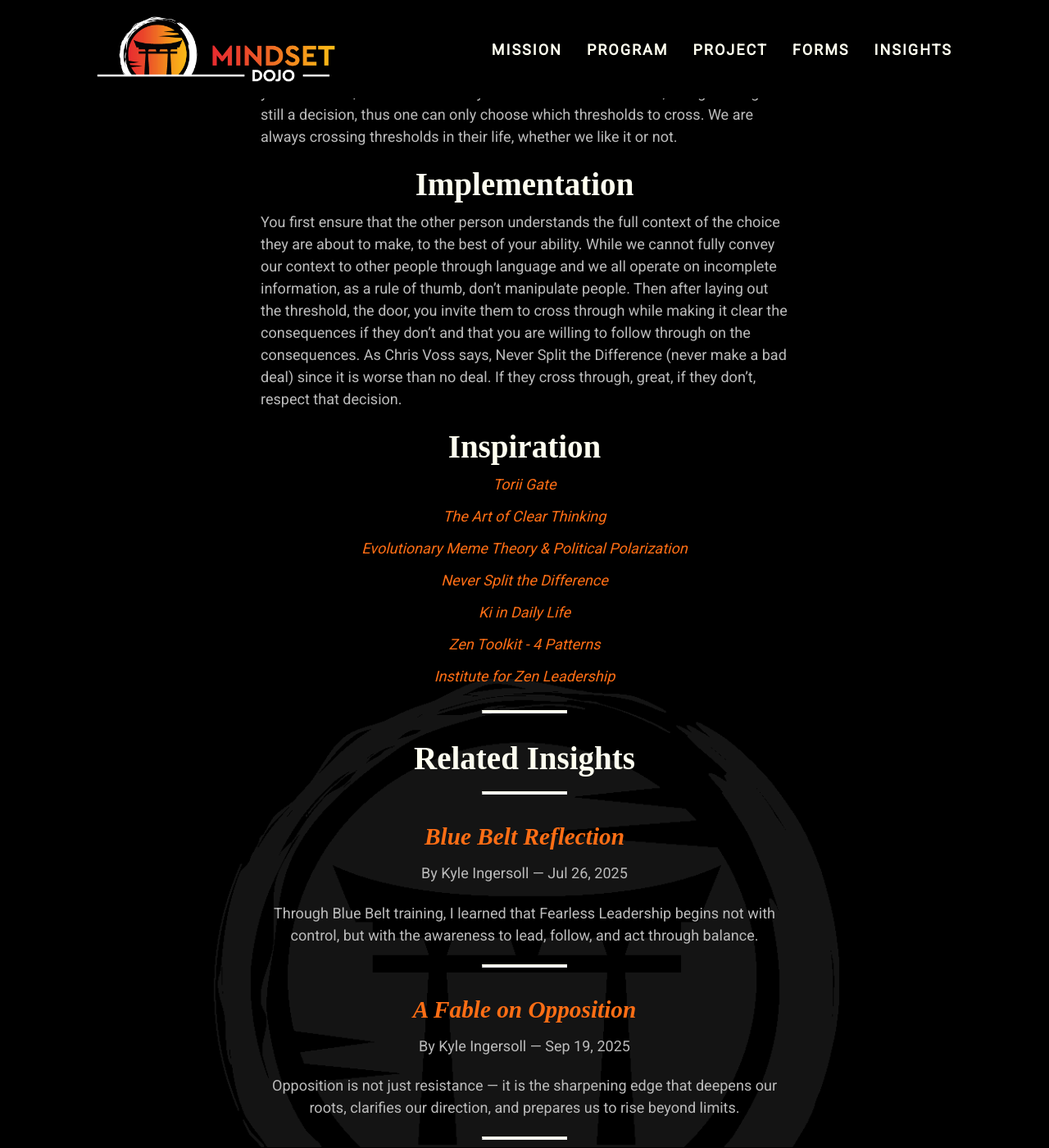
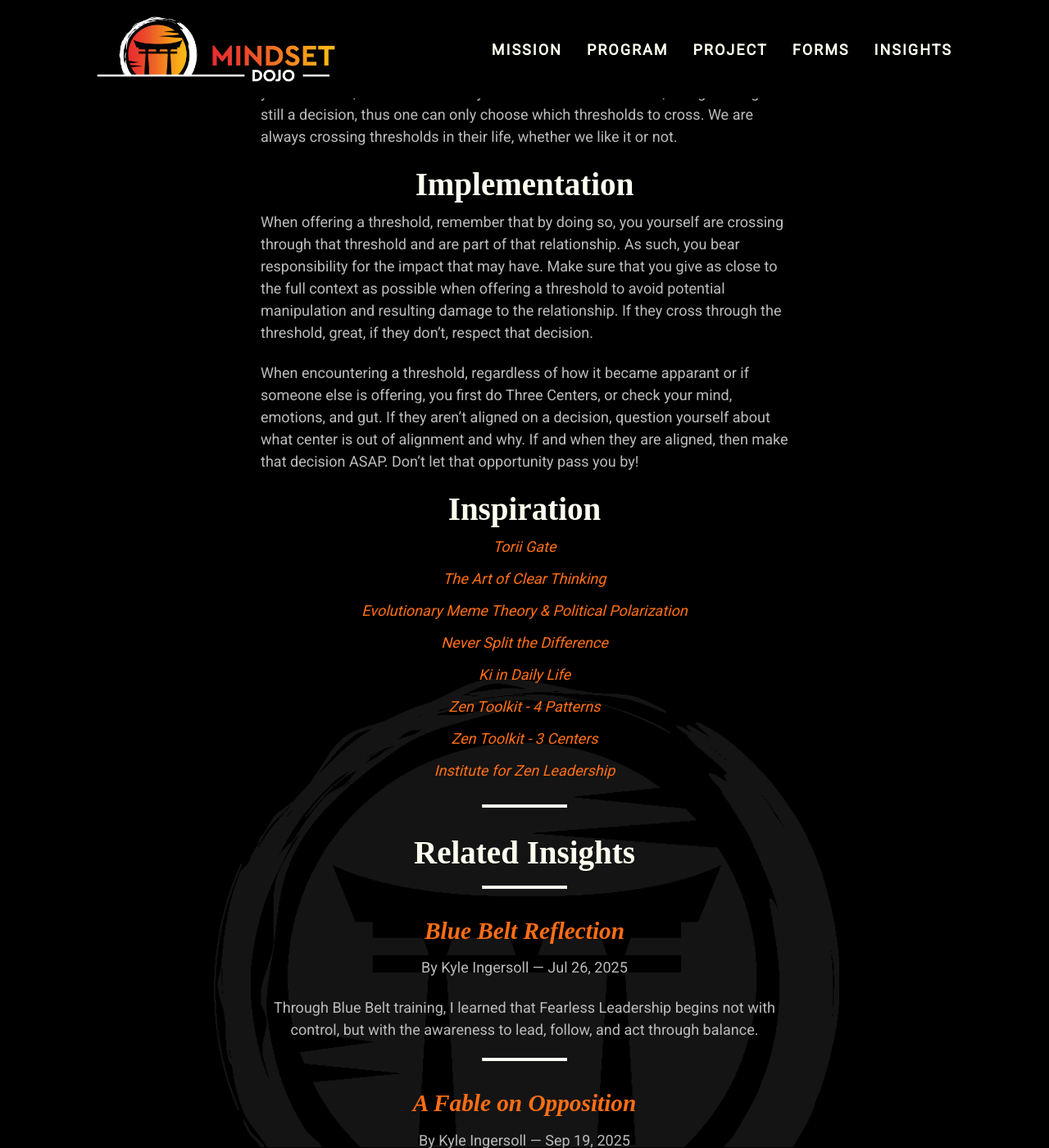
Before and after one commit to mindset-dojo/mindset-dojo.github.io, a Jekyll site: the page built from _forms/threshold.md, in a window 1280 px wide and 1400 px high, scrolled down 452 px. Shown: the whole window at 82% size. Built offline with Jekyll 4.4.1, drawn with Linux system fonts in a browser that asks for light colours; some web fonts are replaced.

Commit message:
refactor(threshold): implement michael's suggested format.

```diff
--- a/_forms/threshold.md
+++ b/_forms/threshold.md
@@ -20,7 +20,9 @@
 
 ## Implementation
 
-You first ensure that the other person understands the full context of the choice they are about to make, to the best of your ability. While we cannot fully convey our context to other people through language and we all operate on incomplete information, as a rule of thumb, don't manipulate people. Then after laying out the threshold, the door, you invite them to cross through while making it clear the consequences if they don't and that you are willing to follow through on the consequences. As Chris Voss says, Never Split the Difference (never make a bad deal) since it is worse than no deal. If they cross through, great, if they don't, respect that decision.
+When offering a threshold, remember that by doing so, you yourself are crossing through that threshold and are part of that relationship. As such, you bear responsibility for the impact that may have. Make sure that you give as close to the full context as possible when offering a threshold to avoid potential manipulation and resulting damage to the relationship. If they cross through the threshold, great, if they don't, respect that decision.
+
+When encountering a threshold, regardless of how it became apparant or if someone else is offering, you first do Three Centers, or check your mind, emotions, and gut. If they aren't aligned on a decision, question yourself about what center is out of alignment and why. If and when they are aligned, then make that decision ASAP. Don't let that opportunity pass you by!
 
 ## Inspiration
 
@@ -30,4 +32,5 @@
 - [Never Split the Difference](https://www.amazon.com/Never-Split-Difference-Negotiating-Depended/dp/0062407805)
 - [Ki in Daily Life](https://www.amazon.com/Ki-Daily-Life-Koichi-Tohei/dp/4889960716)
 - [Zen Toolkit - 4 Patterns](https://vimeo.com/944675826/c57a7ce142)
+- [Zen Toolkit - 3 Centers](https://www.youtube.com/watch?v=OuK3HOIfUiw)
 - [Institute for Zen Leadership](https://zenleader.global/)
```
